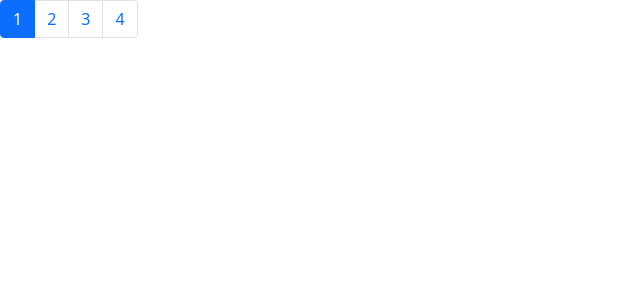
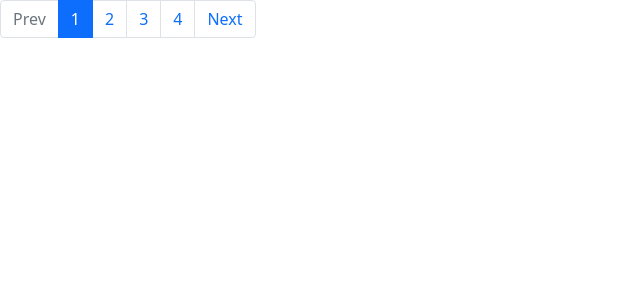
Before and after one commit to orionthewake/pages-grider, an Angular app: page / in a window 1280 px wide. Shown: the top 300 px of the page, without its empty margins (0-640 px from the left). Built offline with nearby package versions, Linux system fonts and the light colour scheme.

Commit message:
Conditionally disable buttons

```diff
--- a/src/app/app.component.html
+++ b/src/app/app.component.html
@@ -1,10 +1,18 @@
 <nav>
   <ul class="pagination">
+    <li class="page-item" [ngClass]="{ disabled: currentPage === 0 }">
+      <a class="page-link">Prev</a>
+    </li>
     <li
       class="page-item"
       [ngClass]="{ active: i === currentPage }"
       *ngFor="let image of images; let i = index">
       <a class="page-link">{{ i + 1 }}</a>
     </li>
+    <li
+      class="page-item"
+      [ngClass]="{ disabled: currentPage === images.length - 1 }">
+      <a class="page-link">Next</a>
+    </li>
   </ul>
 </nav>
```
